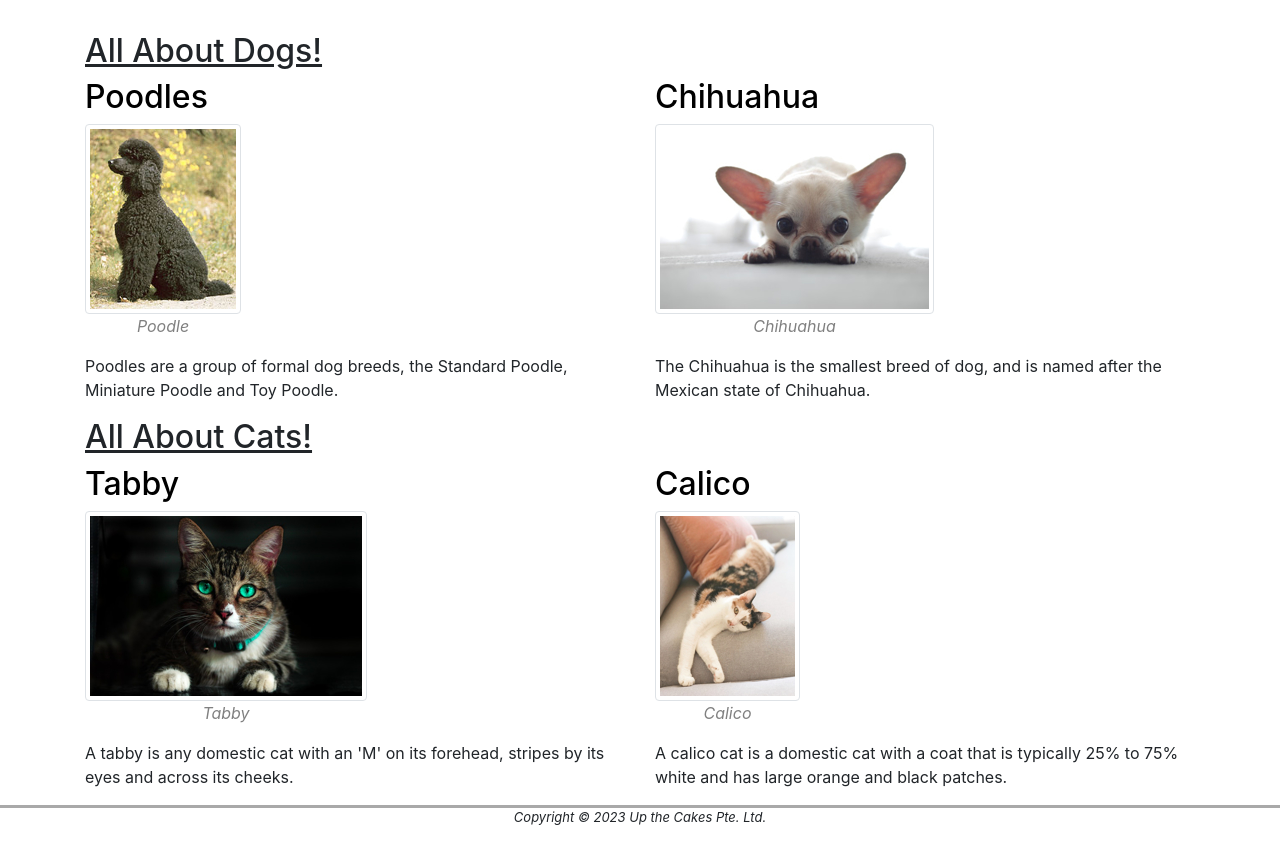
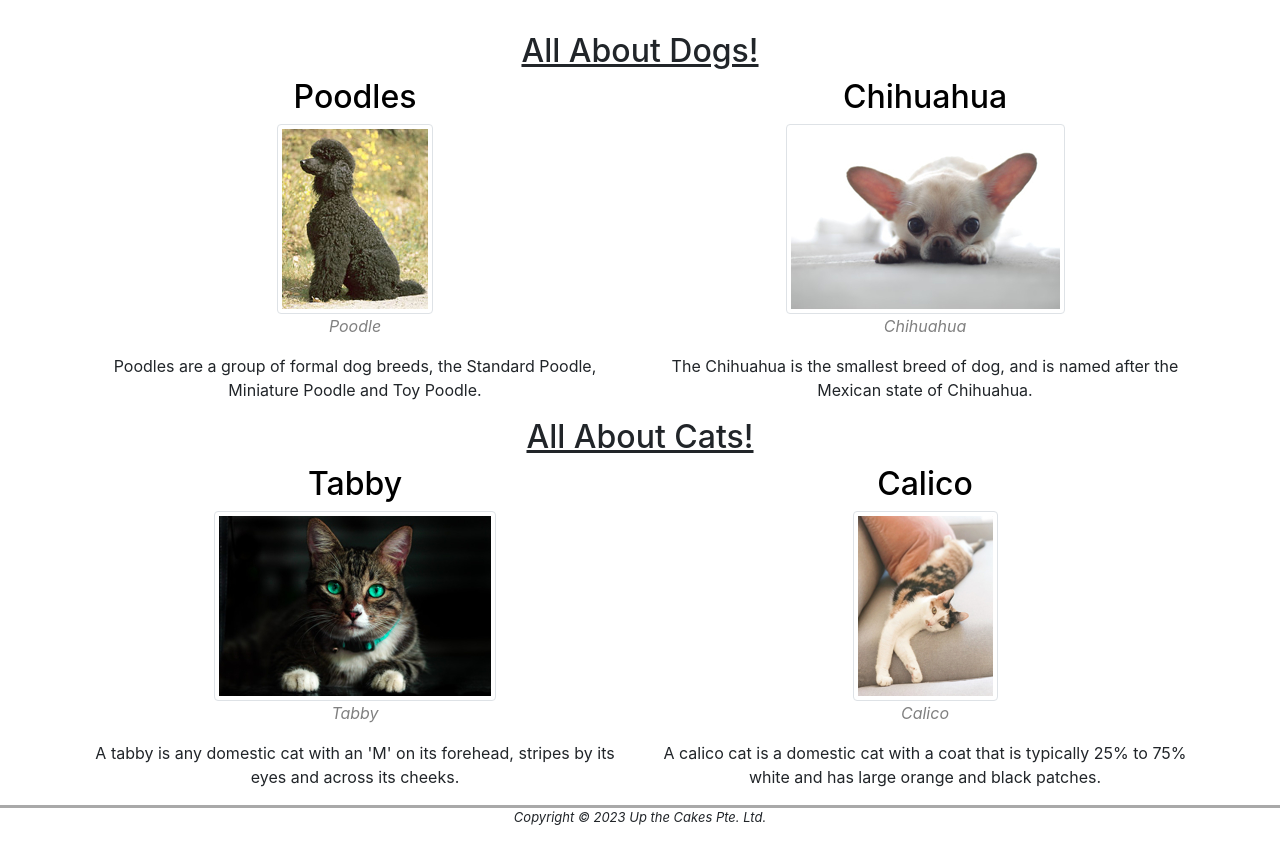
Before and after one commit to Halilahr/INF1005-Project, a PHP site: page /index.php in a window 1280 px wide. Shown: the part 316-1160 px from the top of the page. Run offline with PHP 8.4, Linux system fonts and the light colour scheme.

Commit message:
Catalogue 1

```diff
--- a/css/main.css
+++ b/css/main.css
@@ -68,3 +68,8 @@ hr
     border-top: 1px solid grey;
     width:80%;
 }
+
+section
+{
+    text-align: center;
+}
```
